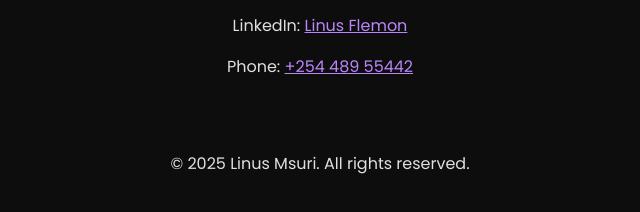
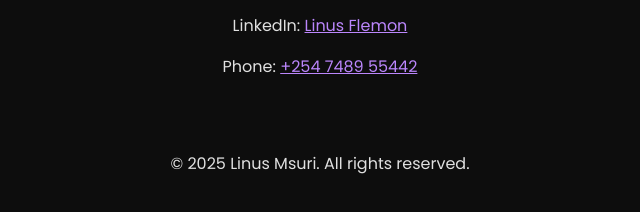
Before and after one commit to l1Nus-M/portfolio-website, a plain HTML site: page contact.html in a window 1280 px wide. Shown: the part 356-568 px from the top of the page, 320-960 px from the left. Drawn offline with Linux system fonts and the light colour scheme.

Commit message:
Update contact.html

```diff
--- a/contact.html
+++ b/contact.html
@@ -26,7 +26,7 @@
     <p>Email: <a href="mailto:flemonlinus@gmail.com">flemonlinus@gmail.com</a></p>
     <p>GitHub: <a href="https://github.com/l1Nus-M" target="_blank">l1Nus-M</a></p>
     <p>LinkedIn: <a href="https://www.linkedin.com/in/linus-flemon-090920341" target="_blank">Linus Flemon</a></p>
-    <p>Phone: <a href="tel:+254 7489 55442">+254 489 55442</a></p>
+    <p>Phone: <a href="tel:+254 7489 55442">+254 7489 55442</a></p>
 </section>
 
         <footer>
```
